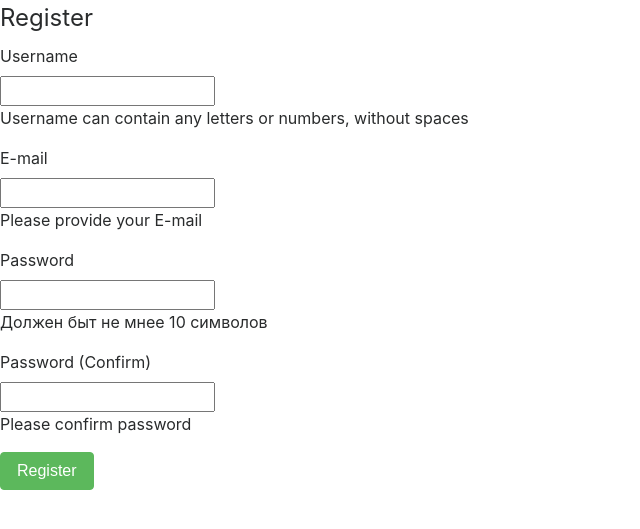
After one commit to Vladislav2018/diplo.me, a PHP site: page /register-form.php in a window 1280 px wide. The commit adds this page. Shown: the top 529 px of the page, without its empty margins (0-640 px from the left). Run offline with PHP 8.4, Linux system fonts and the light colour scheme; some libraries are stand-ins or nearby versions.

Commit message:
кривая регистрация

```diff
--- a/public/index.php
+++ b/public/index.php
@@ -33,7 +33,7 @@ require 'E:\servak\OSPanel\domains\diplo.me\include.php';?>
                                 <input type="submit" name="submit" class="btn btn-info btn-md" value="submit">
                             </div>
                             <div id="register-link" class="text-right">
-                                <a href="#" class="text-info">Register here</a>
+                                <a href="/register-form.php" class="text-info">Register here</a>
                             </div>
                         </form>
                     </div>
--- /dev/null
+++ b/public/register-form.php
@@ -0,0 +1,55 @@
+<head>
+<link rel="stylesheet" href="https://maxcdn.bootstrapcdn.com/bootstrap/4.0.0-alpha.6/css/bootstrap.min.css" integrity="sha384-rwoIResjU2yc3z8GV/NPeZWAv56rSmLldC3R/AZzGRnGxQQKnKkoFVhFQhNUwEyJ" crossorigin="anonymous">
+<script src="https://code.jquery.com/jquery-3.1.1.slim.min.js" integrity="sha384-A7FZj7v+d/sdmMqp/nOQwliLvUsJfDHW+k9Omg/a/EheAdgtzNs3hpfag6Ed950n" crossorigin="anonymous"></script>
+<script src="https://cdnjs.cloudflare.com/ajax/libs/tether/1.4.0/js/tether.min.js" integrity="sha384-DztdAPBWPRXSA/3eYEEUWrWCy7G5KFbe8fFjk5JAIxUYHKkDx6Qin1DkWx51bBrb" crossorigin="anonymous"></script>
+<script src="https://maxcdn.bootstrapcdn.com/bootstrap/4.0.0-alpha.6/js/bootstrap.min.js" integrity="sha384-vBWWzlZJ8ea9aCX4pEW3rVHjgjt7zpkNpZk+02D9phzyeVkE+jo0ieGizqPLForn" crossorigin="anonymous"></script>
+</head>
+<form class="form-horizontal" action='' method="POST">
+  <fieldset>
+    <div id="legend">
+      <legend class="">Register</legend>
+    </div>
+    <div class="control-group">
+      <!-- Username -->
+      <label class="control-label"  for="username">Username</label>
+      <div class="controls">
+        <input type="text" id="username" name="username" placeholder="" class="input-xlarge">
+        <p class="help-block">Username can contain any letters or numbers, without spaces</p>
+      </div>
+    </div>
+
+    <div class="control-group">
+      <!-- E-mail -->
+      <label class="control-label" for="email">E-mail</label>
+      <div class="controls">
+        <input type="text" id="email" name="email" placeholder="" class="input-xlarge">
+        <p class="help-block">Please provide your E-mail</p>
+      </div>
+    </div>
+
+    <div class="control-group">
+      <!-- Password-->
+      <label class="control-label" for="password">Password</label>
+      <div class="controls">
+        <input type="password" id="password" name="password" placeholder="" class="input-xlarge">
+        <p class="help-block">Должен быт не мнее 10 символов</p>
+      </div>
+    </div>
+
+    <div class="control-group">
+      <!-- Password -->
+      <label class="control-label"  for="password_confirm">Password (Confirm)</label>
+      <div class="controls">
+        <input type="password" id="password_confirm" name="password_confirm" placeholder="" class="input-xlarge">
+        <p class="help-block">Please confirm password</p>
+      </div>
+    </div>
+
+    <div class="control-group">
+      <!-- Button -->
+      <div class="controls">
+        <button class="btn btn-success">Register</button>
+      </div>
+    </div>
+  </fieldset>
+</form>
```
Also changed, not shown: auth/login.php (added), auth/register.php (added).
